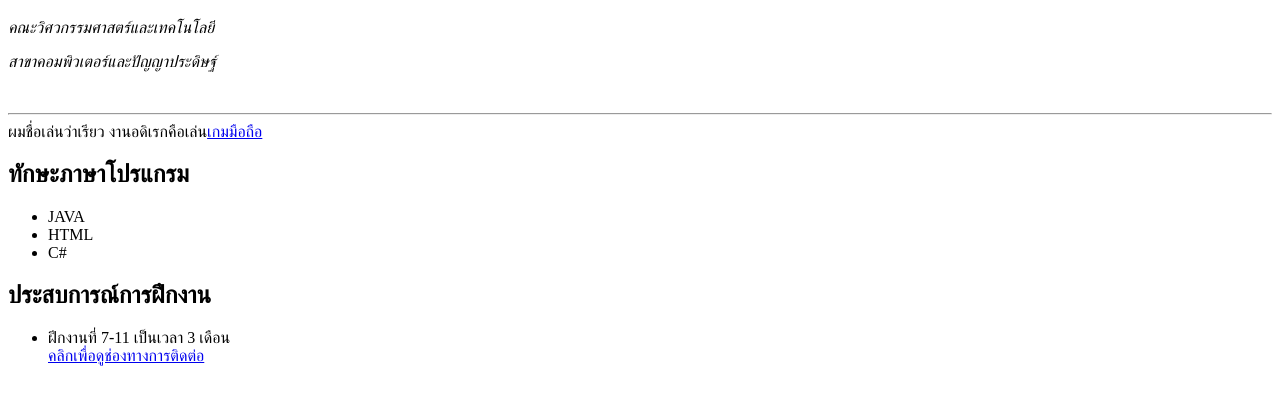
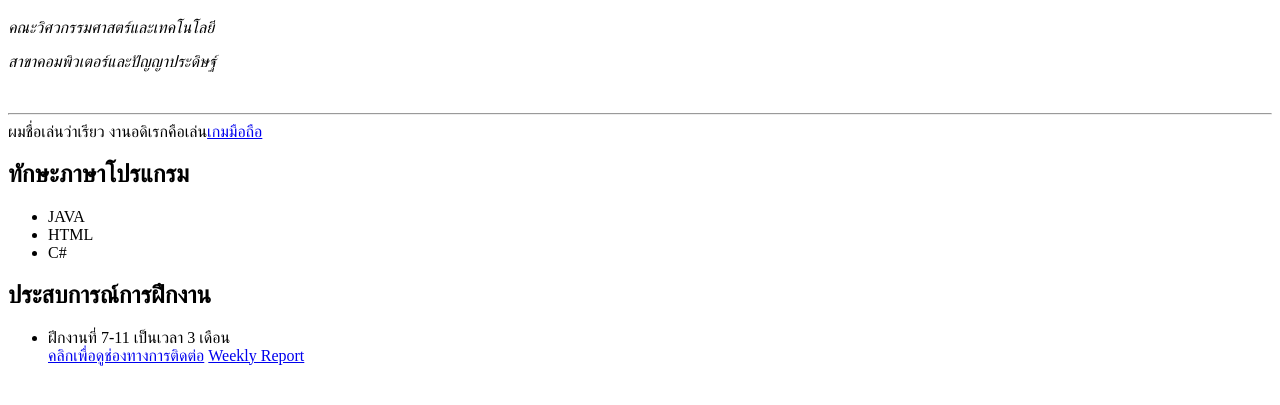
Before and after one commit to Ryomaka/resume, a plain HTML site: page index.html in a window 1280 px wide. Shown: the part 373-778 px from the top of the page. Drawn offline with Linux system fonts and the light colour scheme.

Commit message:
Update index.html

```diff
--- a/index.html
+++ b/index.html
@@ -25,7 +25,7 @@
        <LI> ฝึกงานที่ 7-11 เป็นเวลา 3 เดือน </LI>
 
        <a href="indexIII.html">คลิกเพื่อดูช่องทางการติดต่อ</a>
-
+      <a href="indexIIII.html">Weekly Report</a>
   </ul>
      </body>
 </html>
```
